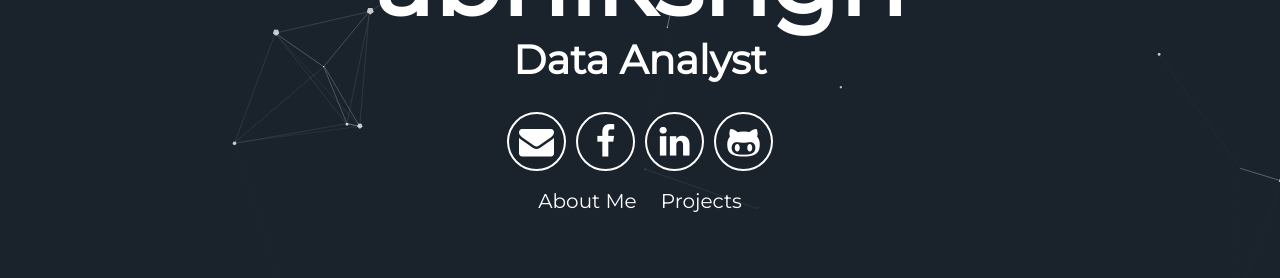
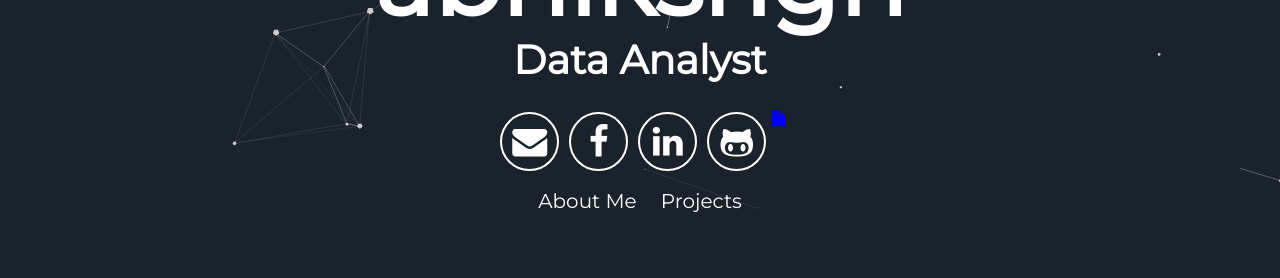
Before and after one commit to abhiksngh/abhiksngh.github.io, a Jekyll site: the page built from index.html, in a window 1280 px wide. Shown: the part 412-690 px from the top of the page. Built offline with Jekyll 4.4.1, drawn with Linux system fonts in a browser that asks for light colours.

Commit message:
Update header.html

```diff
--- a/_includes/header.html
+++ b/_includes/header.html
@@ -8,7 +8,8 @@
         <a aria-label="Send email" href="mailto:abhisngh@live.com?subject=Mail for Hiring"><i class="icon fa fa-envelope"></i></a>
         <a aria-label="My Facebook" target="_blank" href="https://www.facebook.com/abhiksngh"><i class="icon fa fa-facebook" aria-hidden="true"></i></a>
         <a aria-label="My Linkedin" target="_blank" href="https://www.linkedin.com/in/abhiksngh/"><i class="icon fa fa-linkedin" aria-hidden="true"></i></a>
-        <a aria-label="My Github" target="_blank" href="https://www.facebook.com/abhiksngh"><i class="icon fa fa-github-alt" aria-hidden="true"></i></a>
+        <a aria-label="My Github" target="_blank" href="https://github.com/abhiksngh"><i class="icon fa fa-github-alt" aria-hidden="true"></i></a>
+        <a aria-label="My Resume" target="_blank" href="resume.pdf"><i class="fa fa-file" aria-hidden="true"></i></a>
       </div>
       <div class="header-links">
         <a class="link" href="#about" data-scroll>About Me</a>
```
